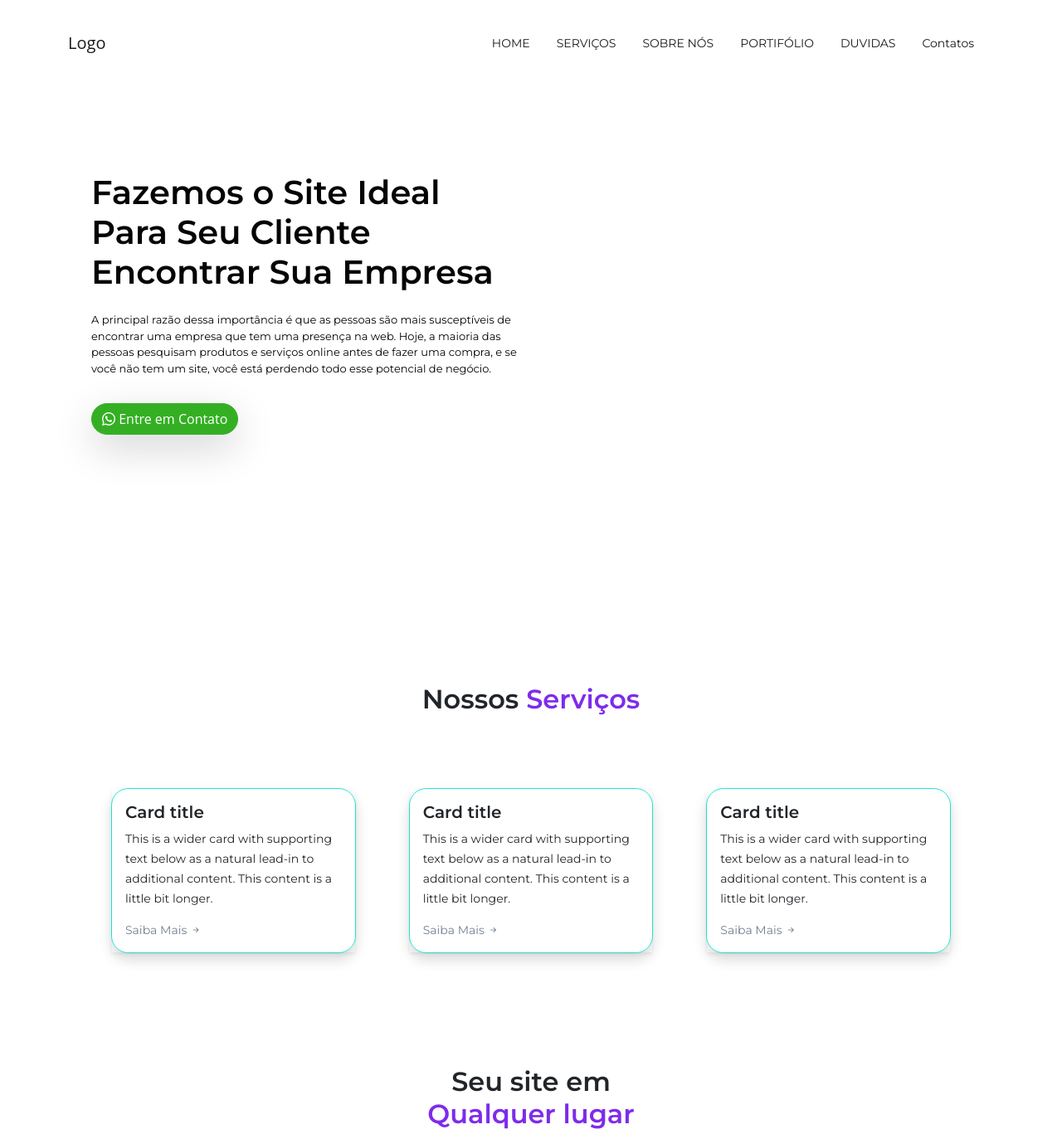
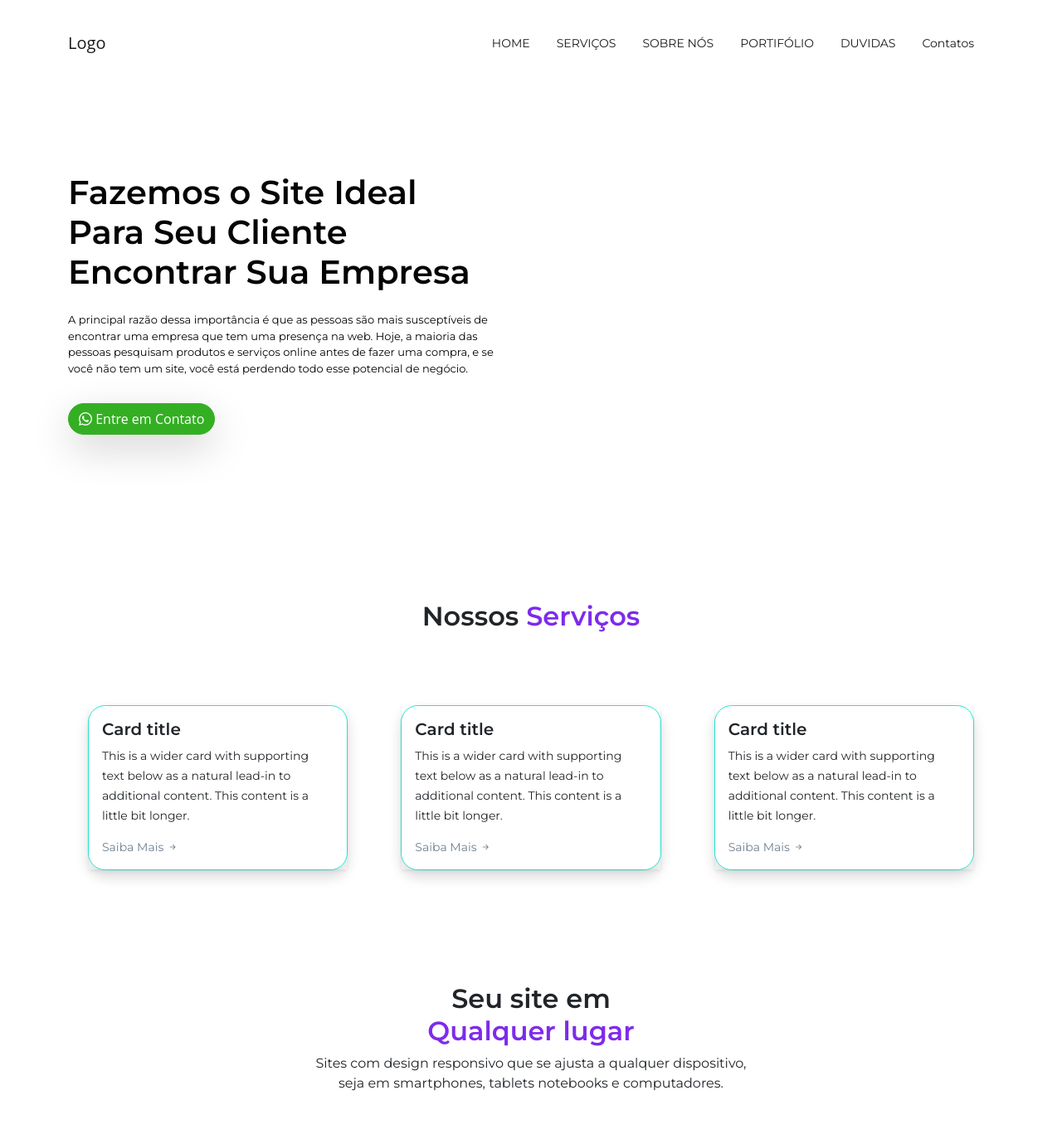
Before and after one commit to luanaAlm/service_page, a Django app: page / in a window 1280 px wide. Shown: the top 1379 px of the page at 83% size. Run offline with Django 3.2, Linux system fonts and the light colour scheme; some libraries are stand-ins or nearby versions.

Commit message:
Serviços

```diff
--- a/core/templates/index.html
+++ b/core/templates/index.html
@@ -2,7 +2,7 @@
 {% load static %}
 {% block main %}
 {% load bootstrap %}
-<main class="container px-3">
+<main class="px-3">
     <!-- Inicio home-->
     <section id="home" class="home py-5 container">
         <div class="row py-lg-5">
@@ -23,9 +23,11 @@
             </div>
         </div>
     </section>
+</main>
     <!-- Fim home-->
     <!-- Inicio Serviços -->
-    <section id="servicos" class="servicos py-5 container">
+    <section id="servicos" class="servicos py-5">
+        <div class="container">
             <div class="title" data-aos="fade-up">
                 <h2 class="fw-bold">Nossos<span> Serviços</span></h2>
             </div>
@@ -97,6 +99,9 @@
                 <h2 class="fw-bold">Seu site em <br>
                     <span> Qualquer lugar</span>
                 </h2>
+                <p>Sites com design responsivo que se ajusta a qualquer dispositivo, <br>
+                    seja em smartphones, tablets notebooks e computadores.
+                </p>
             </div>
             <div class="album py-5">
                 <div class="row justify-content-center">
@@ -106,28 +111,35 @@
                     </div>
                     <!-- Card -->
                     <div class="col-md-5" data-aos="fade-up">
-                    <div class="card shadow ">
-                        <div class="shadow-sm card-body">
-                            <h5 class="card-title fw-bold">Card title</h5>
-                            <p class="card-text fs-6">
-                                <small>This is a wider card with supporting text below as a natural lead-in to additional content. This content is a little bit longer.</small>
+                        <div>
+                            <h5 class="fw-bold">Site Estilo Aplicativo</h5>
+                            <p>Melhor experiência <br>
+                                de navegação pelo <br>
+                                seu cliente.
                             </p>
-                            <div class="d-flex justify-content-between align-items-center">
-                                <div class="btn-group">
-                                    <small>
-                                        <a href="">Saiba Mais
-                                            <i class="bi bi-arrow-right-short"></i>
+                        </div>
+                        <div>
+                            <h5 class="fw-bold">Fidelização</h5>
+                            <p>Maior taxa de fidelização<br>
+                                a sua marca pelos <br>
+                                seus clientes.
+                            </p>
+                        </div>
+                        <div>
+                            <h5 class="fw-bold">Administração</h5>
+                            <p>Você adiciona e <br>
+                                a administra seu site<br>
+                                em tepo real.
+                            </p>
+                        </div>
+                        <a class="shadow-lg d-md-table btn btn-success rounded-pill" href="#" role="button">
+                            Saiba Mais
                         </a>
-                                    </small>
-                                </div>
-                            </div>
-                        </div>
                     </div>
                 </div>
             </div>
         </div>
     </section>
-
     <!-- fim Serviços -->
     <!-- Contact -->
     <section>
@@ -154,5 +166,5 @@
         {% endif %} -->
         <!--Fim Alerta -->
     </section>
-    </main>
+
 {% endblock %}
--- a/static/css/style.css
+++ b/static/css/style.css
@@ -23,10 +23,10 @@ body {
   font-family: "Open Sans", sans-serif;
   /* background: url(../img/gradiente.png) top right no-repeat; */
 }
-section {
+/* section {
   width: 100%;
   height: 90vh;
-}
+} */
 a {
   text-decoration: none;
 }
@@ -119,3 +119,6 @@ li a {
 img {
   height: 20rem;
 }
+/* .service-color {
+  background: url(../img/gradiente.png) top right no-repeat;
+} */
--- a/templates/base.html
+++ b/templates/base.html
@@ -54,7 +54,7 @@
             </div>
         </nav>
         <!-- Fim Nav -->
-        <div class="container">
+        <div class="">
             {% block main %} {% endblock %}
         </div>
         <!-- INITIALIZE AOS -->
```
Lines whose indentation alone changed are shown as unchanged.
